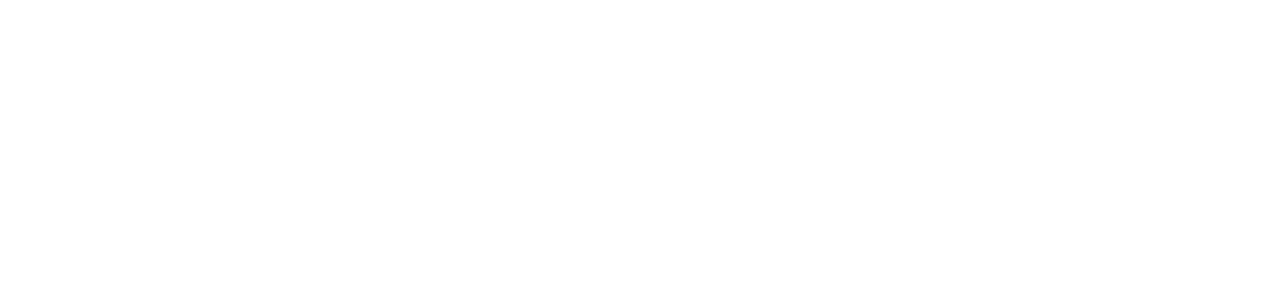
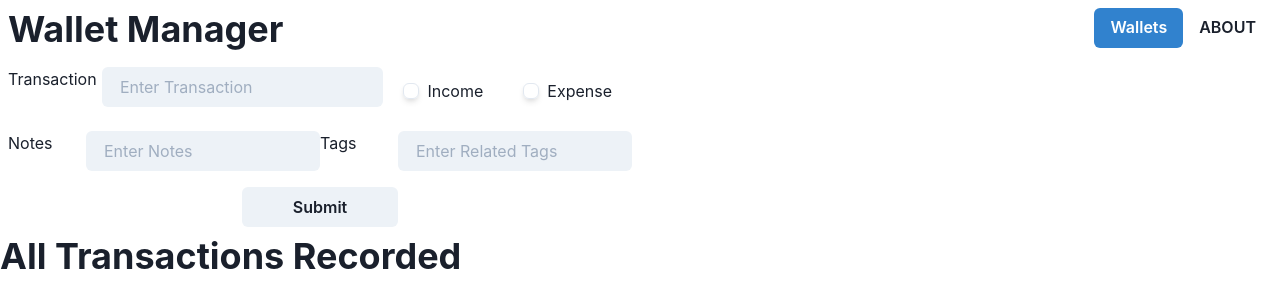
Before and after one commit to bakhosRachwan/the-wallet-manager, a React (Create React App) app: page /transaction/1 in a window 1280 px wide. Shown: the top 308 px of the page. Built offline with nearby package versions, Linux system fonts and the light colour scheme.

Commit message:
Build: add routing

```diff
--- a/package.json
+++ b/package.json
@@ -15,6 +15,7 @@
     "react-hook-form": "^6.15.5",
     "react-router-dom": "^5.2.0",
     "react-scripts": "4.0.3",
+    "uuidv4": "^6.2.6",
     "web-vitals": "^1.1.1"
   },
   "scripts": {
--- a/src/App.js
+++ b/src/App.js
@@ -1,9 +1,18 @@
-
+// import { Heading } from "@chakra-ui/react";
+import { Box } from "@chakra-ui/layout";
+import { Route, BrowserRouter as Router } from "react-router-dom";
+import Navbar from "./components/Navbar";
+import TransactionPage from "./pages/TransactionPage";
+import WalletForm from "./components/WalletForm";
 function App() {
   return (
-    <div className="App">
-
-    </div>
+    <Router>
+      <Box className="App" width="100%" height="100vh">
+      <Navbar />
+      <Route exact path="/" component={ WalletForm }/>
+      <Route exact path="/transaction/:name" component={ TransactionPage }/>
+      </Box>
+    </Router>
   );
 }
 
--- /dev/null
+++ b/src/components/ListSection.js
@@ -0,0 +1,20 @@
+import { Box, Heading, List } from "@chakra-ui/react";
+import { useContext } from "react";
+import { StateContext } from "../State";
+import SingleItem from "./SingleItem";
+import { uuid } from "uuidv4";
+const ListSection = () => {
+    const [state, dispatch] = useContext(StateContext)
+    return (
+        <Box>
+            <Heading>All Transactions Recorded</Heading>
+            <List>
+            {state.transactions.map((item) =>
+             <SingleItem item={item} key={uuid()}/>
+            )}
+            </List>
+       </Box>
+     );
+}
+
+export default ListSection;
--- a/src/components/Navbar.js
+++ b/src/components/Navbar.js
@@ -1,7 +1,9 @@
-import { Box, Button, Flex, Heading, Select, Spacer, Divider } from "@chakra-ui/react";
+import { Box, Button, Flex, Heading, Select, Spacer } from "@chakra-ui/react";
+import { Menu, MenuButton, MenuItemOption, MenuOptionGroup, MenuDivider, MenuList } from "@chakra-ui/react";
 import { useContext } from "react";
+import { uuid } from "uuidv4";
 import { StateContext } from "../State";
-// import { Link } from "react-router-dom"
+import { Link } from "react-router-dom"
 
 const Navbar = () => {
     const  [state, dispatch]  = useContext(StateContext)
@@ -12,15 +14,36 @@
             </Box>
             <Spacer />
             <Box display="flex" >
-            <Select variant="flushed" placeholder="Wallets" >
+            {/* <Select variant="flushed" placeholder="Wallets" >
             {state.wallets.map((wallet) => (
-            //   <Link to={`/transaction/${wallet.name}`}>
-                <option key={Date.now()}>{wallet.name}</option>
-            //   </Link>
+                    <Link to={`/transaction/${wallet.name}`}>
+                <option key={uuid()}>
+                        {wallet.name}
+                </option>
+                    </Link>
             ))}
-                <Divider orientation="horizontal" variant="solid" colorScheme="gray" />
                 <option>Add New Wallet</option>
-            </Select>
+            </Select> */}
+                <Menu closeOnSelect={false}>
+                    <MenuButton as={Button} colorScheme="blue">
+                        Wallets
+                </MenuButton>
+                    <MenuList minWidth="240px">
+                        <MenuOptionGroup title="Wallets" type="checkbox">
+                            {state.wallets.map((wallet) => (
+                                <Link to={`/transaction/${wallet.name}`}>
+                                 <MenuItemOption key={uuid()}>
+                                     {wallet.name}
+                                </MenuItemOption>
+                                </Link>
+                            ))}
+                        </MenuOptionGroup>
+                        <MenuDivider />
+                            <Link to="/">
+                                <MenuItemOption value="wallet" as={Button}>New Wallet</MenuItemOption>
+                            </Link>
+                    </MenuList>
+                </Menu>
             <Button variant="ghost">ABOUT</Button>
             </Box>
         </Flex>
--- /dev/null
+++ b/src/components/SingleItem.js
@@ -0,0 +1,43 @@
+import { ListItem, Text, Box } from "@chakra-ui/react";
+import {
+    Accordion,
+    AccordionItem,
+    AccordionButton,
+    AccordionPanel,
+    AccordionIcon,
+  } from "@chakra-ui/react";
+
+const SingleItem = ({item}) => {
+    return (
+        <ListItem>
+            <Accordion allowToggle>
+                <AccordionItem>
+                    <h2>
+                    {item.tranType === "Income"?
+                    <AccordionButton _expanded={{ bg: "green.600", color: "white" }}>
+                        <Box flex="1" textAlign="left">
+                            {item.transaction}
+                        </Box>
+                        <AccordionIcon />
+                    </AccordionButton>
+                    :
+                    <AccordionButton _expanded={{ bg: "tomato", color: "white" }}>
+                        <Box flex="1" textAlign="left">
+                            {item.transaction}
+                        </Box>
+                        <AccordionIcon />
+                    </AccordionButton>
+                    }
+                    </h2>
+                    <AccordionPanel pb={4}>
+                        {item.notes}
+                        {item.tags}
+                    </AccordionPanel>
+                </AccordionItem>
+            </Accordion>
+            <Text></Text>
+        </ListItem>
+     );
+}
+
+export default SingleItem;
--- a/src/components/TransactionForm.js
+++ b/src/components/TransactionForm.js
@@ -1,4 +1,4 @@
-import { Box, Text, Input, Stack, Button } from "@chakra-ui/react"
+import { Box, Text, Input, Stack, Button, Radio, RadioGroup } from "@chakra-ui/react"
 import { useContext } from "react";
 import { useForm } from "react-hook-form";
 import { StateContext } from "../State";
@@ -13,30 +13,82 @@
         dispatch({ type: "SET_TRANSACTIONS", payload: transaction });
       };
     return (
-        <Box background="red" p="2" w="50%">
+        <Box p="2" w="50%">
             <form onSubmit={handleSubmit(Onsubmit)}>
                 <Stack spacing="4">
                     <Box display="flex" justifyContent="space-between">
                         <Box display="flex" w="75%" justifyContent="space-between">
                             <Text>Transaction</Text>
-                            <Input type="number" min={0} w="75%" placeholder="Enter Transaction" name="transaction" ref={register} />
+                            <Input type="number" min={0} w="75%" variant="filled" placeholder="Enter Transaction" name="transaction" ref={register} />
                         </Box>
-                        <Box display="flex" w="75%" justifyContent="space-between">
-                            <Text>Type</Text>
-                            <Input w="75%" />
+                        <Box >
+                            <RadioGroup display="flex" w="75%" justifyContent="space-between">
+                        <Radio
+                            value="Income"
+                            ref={register}
+                            name="tranType"
+                            cursor="pointer"
+                            type="radio"
+                            borderWidth="1px"
+                            borderRadius="md"
+                            boxShadow="md"
+                            _checked={{
+                                bg: "teal.600",
+                                color: "red",
+                                borderColor: "teal.600",
+                            }}
+                            _focus={{
+                                boxShadow: "outline",
+                            }}
+                            px={5}
+                            py={3}
+                        >
+                            Income
+                        </Radio >
+                        <Radio
+                            value="Expense"
+                            name="tranType"
+                            ref={register}
+                            cursor="pointer"
+                            borderWidth="1px"
+                            borderRadius="md"
+                            boxShadow="md"
+                            _checked={{
+                                bg: "red.600",
+                                color: "red",
+                                borderColor: "red.600",
+                            }}
+                            _focus={{
+                                boxShadow: "outline",
+                            }}
+                            px={5}
+                            py={3}
+                        >
+                            Expense
+                        </Radio >
+                        </RadioGroup>
                         </Box>
                     </Box>
                     <Box display="flex" justifyContent="space-between">
                         <Box display="flex" justifyContent="space-between" w="75%" >
                             <Text>Notes</Text>
-                            <Input type="text" w="75%" placeholder="Enter Notes" name="notes" ref={register} />
+                            <Input type="text" w="75%" variant="filled" placeholder="Enter Notes" name="notes" ref={register} />
                         </Box>
                         <Box display="flex" w="75%" justifyContent="space-between">
                             <Text>Tags</Text>
-                            <Input type="text" w="75%" placeholder="Enter Related Tags" name="tags" ref={register} />
+                            <Input type="text" w="75%" variant="filled" placeholder="Enter Related Tags" name="tags" ref={register} />
                         </Box>
                     </Box>
-                    <Button type="submit" w="25%" alignSelf="center" >Submit</Button>
+                    <Button
+                        type="submit"
+                        w="25%"
+                        alignSelf="center"
+                        _hover={{
+                            bg: "green.600",
+                            boxShadow: "outline",
+                        }}
+                        >Submit
+                    </Button>
                 </Stack>
             </form>
         </Box>
--- a/src/components/WalletForm.js
+++ b/src/components/WalletForm.js
@@ -21,11 +21,11 @@
                 <Stack spacing={2}>
                     <Box display="flex" justifyContent="space-between">
                         <Text>Name:</Text>
-                        <Input type="name" name="name" size="md" w="75%" placeholder="Enter Name" ref={register} />
+                        <Input type="name" name="name" size="md" w="75%" variant="filled" placeholder="Enter Name" ref={register} />
                     </Box>
                     <Box display="flex" justifyContent="space-between">
                         <Text>Currency:</Text>
-                        <Select w="75%" name="currency" ref={register}>
+                        <Select w="75%" name="currency" variant="filled" ref={register}>
                             <option>Dollar</option>
                             <option>Euro</option>
                             <option>Lebanese Pound</option>
@@ -33,11 +33,11 @@
                     </Box>
                     <Box display="flex" justifyContent="space-between">
                         <Text>Balance:</Text>
-                        <Input type="number" min={0} w="75%" placeholder="Enter Initial Balance" name="balance" ref={register} />
+                        <Input type="number" min={0} w="75%" variant="filled" placeholder="Enter Initial Balance" name="balance" ref={register} />
                     </Box>
                     <Box display="flex" justifyContent="space-between">
                         <Text>Description:</Text>
-                        <Input type="text" w="75%" placeholder="Wallet Description" name="desc" ref={register} />
+                        <Input type="text" w="75%" variant="filled" placeholder="Wallet Description" name="desc" ref={register} />
                     </Box>
                     <Button type="submit" w="50%" alignSelf="center">Create Wallet</Button>
                 </Stack>
--- /dev/null
+++ b/src/pages/TransactionPage.js
@@ -0,0 +1,14 @@
+import { Box } from "@chakra-ui/layout";
+import ListSection from "../components/ListSection";
+import TransactionForm from "../components/TransactionForm";
+
+const TransactionPage = () => {
+    return (
+        <Box>
+            <TransactionForm />
+            <ListSection />
+        </Box>
+     );
+}
+
+export default TransactionPage;
```
Also changed, not shown: 1 other file (tests, documents, lock files or other folders).
